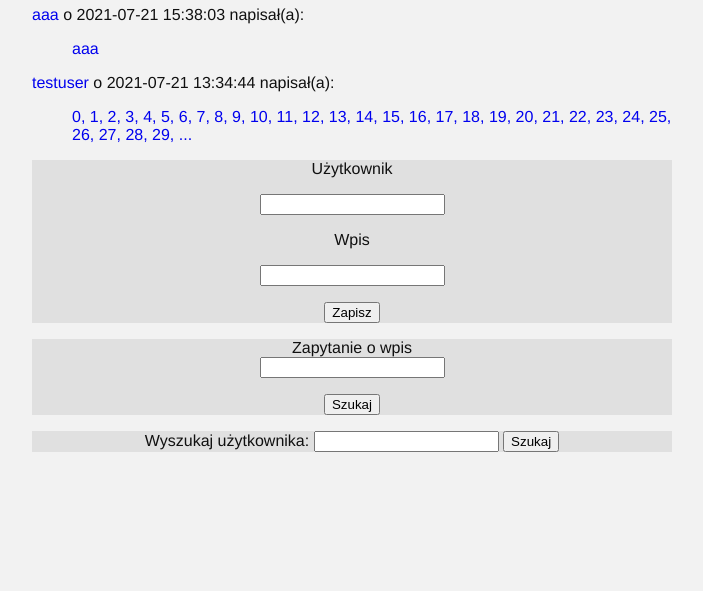
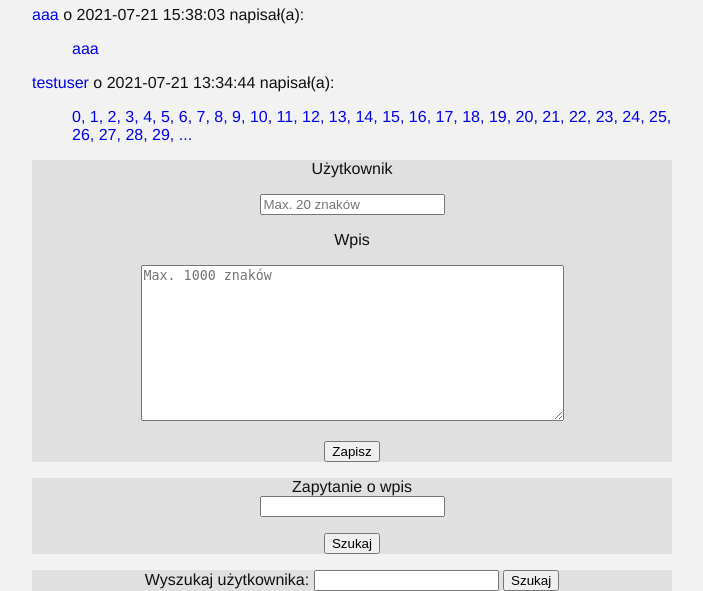
Before and after one commit to mniester/guests_book, a Flask app: page / in a window 1280 px wide. Shown: the part 240-831 px from the top of the page, without its empty margins (288-991 px from the left). Before the commit the page ends 692 px from the top, so only its background shows below. Run offline with Flask 2, Linux system fonts and the light colour scheme; data comes from the database, SQL or seed files in the repository; both versions use the stored data as it was after the commit.

Commit message:
Added text area and placeholders

```diff
--- a/guest_book/forms.py
+++ b/guest_book/forms.py
@@ -2,6 +2,12 @@ from guest_book import app
 from flask_wtf import FlaskForm
 from wtforms import StringField, SubmitField, IntegerField
 from wtforms.validators import Length, NumberRange
+from wtforms.widgets import TextArea
+
+
+
+max_nick_len = 20
+max_entry_len = 1000
 
 
 
@@ -10,8 +16,11 @@ class Entry(FlaskForm):
     length_message = ' musi być pomiędzy %(min)d i %(max)d'
     nick_message = 'Długość nicku' + length_message
     entry_message = 'Długość wpisu' + length_message
-    nick = StringField('Użytkownik', validators = [Length(min = 1, max = 20, message = nick_message)])
-    text = StringField('Wpis', validators = [Length(min = 1, max = 1000,  message = entry_message)])
+    nick_placeholder = f'Max. {max_nick_len} znaków'
+    entry_placeholder = f'Max. {max_entry_len} znaków'
+
+    nick = StringField('Użytkownik', validators = [Length(min = 1, max = max_nick_len, message = nick_message)])
+    text = StringField('Wpis', validators = [Length(min = 1, max = max_entry_len,  message = entry_message)], widget=TextArea())
     write = SubmitField('Zapisz')
 
 
@@ -19,7 +28,7 @@ class Entry(FlaskForm):
 class Query(FlaskForm):
 
     entry_message = 'Zapytanie musi być pomiędzy %(min)d i %(max)d'
-    entry = StringField('Zapytanie o wpis', validators = [Length(min = 1, max = 1000,  message = entry_message)])
+    entry = StringField('Zapytanie o wpis', validators = [Length(min = 1, max = max_entry_len,  message = entry_message)])
     ask = SubmitField('Szukaj')
 
 
--- a/guest_book/templates/index.html
+++ b/guest_book/templates/index.html
@@ -46,14 +46,14 @@
       {{ entry.hidden_tag() }}
       <div>
         <p>{{ entry.nick.label }}</p>
-        <p>{{ entry.nick }}</p>
+        <p>{{ entry.nick(placeholder=entry.nick_placeholder) }}</p>
         {% for err1 in entry.nick.errors %}
         <span style="color: red;"> {{ err1 }} </span>
         {% endfor %}
       </div>
       <div>
         <p>{{ entry.text.label }}</p>
-        <p>{{ entry.text(height=40) }}</p>
+        <p>{{ entry.text(placeholder=entry.entry_placeholder, rows = 10, cols = 50) }}</p>
         {% for err2 in entry.text.errors %}
         <span style="color: red;"> {{ err2 }} </span>
         {% endfor %}
```
Also changed, not shown: guest_book/static/style.css (line endings or trailing spaces), guest_book/test.db.
